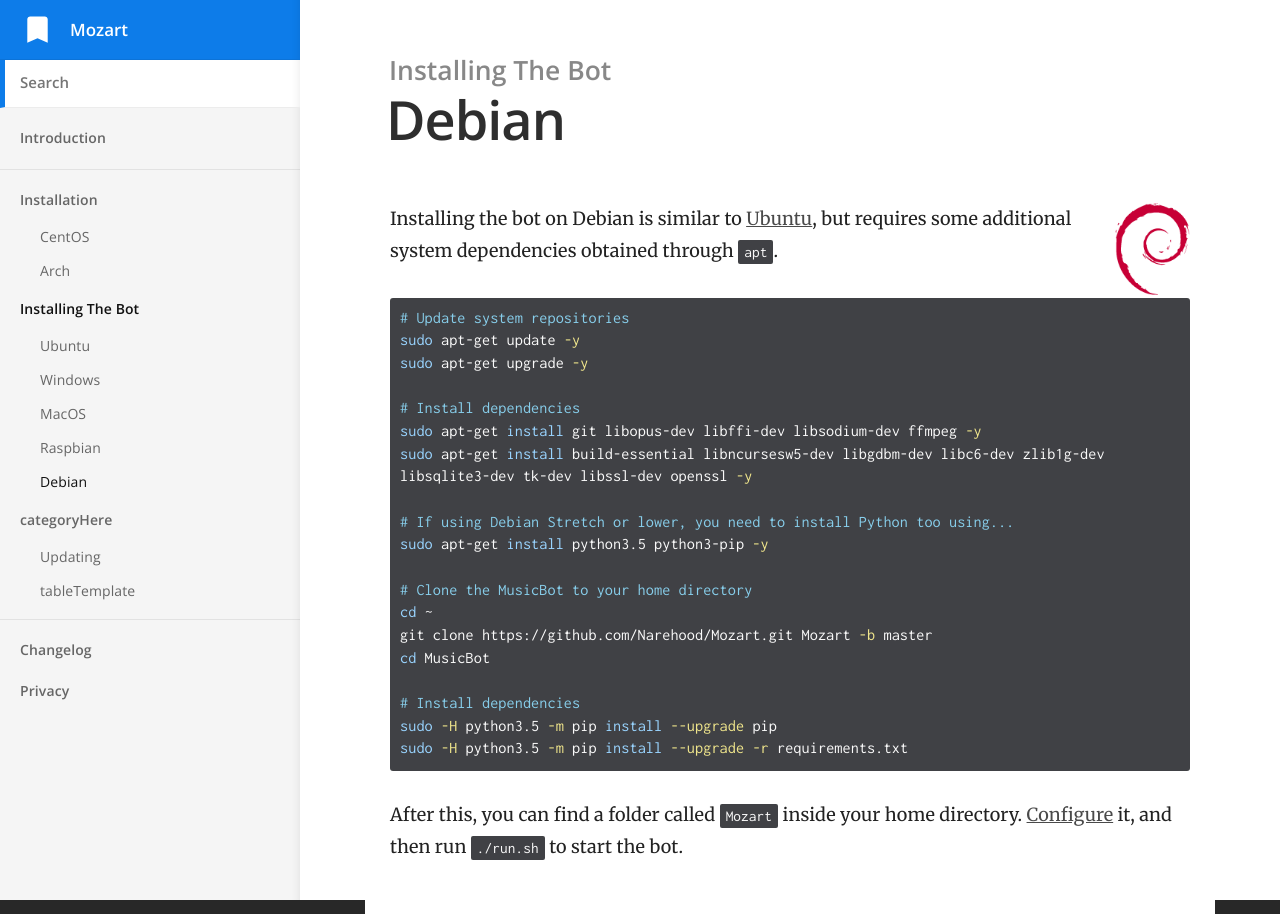
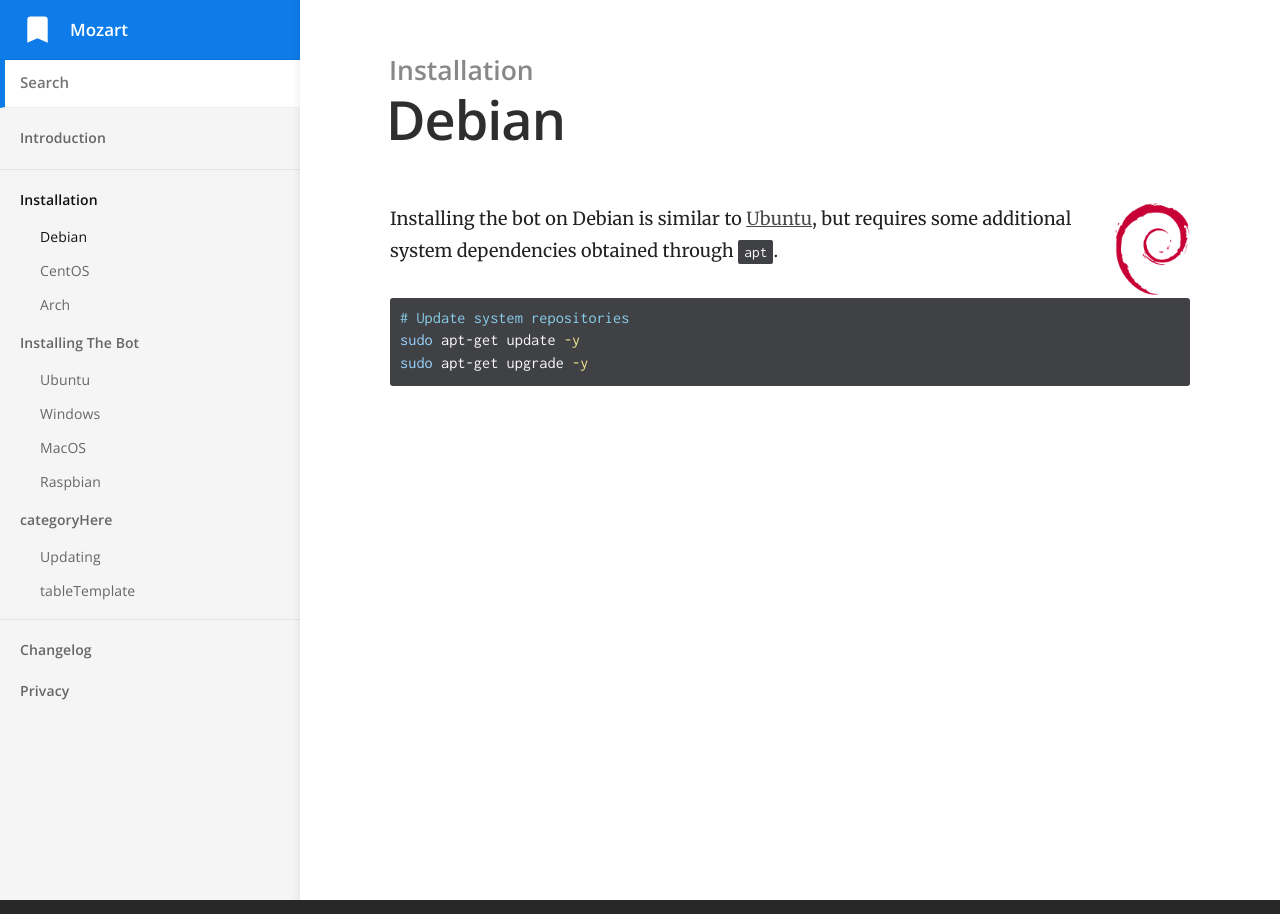
Before and after one commit to Narehood/DocTemplate, a Jekyll site: the page built from _docs/installing/debian.md, in a window 1280 px wide. Built offline with Jekyll 4.4.1, drawn with Linux system fonts in a browser that asks for light colours.

Commit message:
Update debian.md

```diff
--- a/_docs/installing/debian.md
+++ b/_docs/installing/debian.md
@@ -1,6 +1,6 @@
 ---
 title: Debian
-category: Installing The Bot
+category: Installation
 order: 5
 ---
 
@@ -12,22 +12,4 @@
 # Update system repositories
 sudo apt-get update -y
 sudo apt-get upgrade -y
-
-# Install dependencies
-sudo apt-get install git libopus-dev libffi-dev libsodium-dev ffmpeg -y
-sudo apt-get install build-essential libncursesw5-dev libgdbm-dev libc6-dev zlib1g-dev libsqlite3-dev tk-dev libssl-dev openssl -y
-
-# If using Debian Stretch or lower, you need to install Python too using...
-sudo apt-get install python3.5 python3-pip -y
-
-# Clone the MusicBot to your home directory
-cd ~
-git clone https://github.com/Narehood/Mozart.git Mozart -b master
-cd MusicBot
-
-# Install dependencies
-sudo -H python3.5 -m pip install --upgrade pip
-sudo -H python3.5 -m pip install --upgrade -r requirements.txt
 ~~~
-
-After this, you can find a folder called `Mozart` inside your home directory. [Configure]({{ site.baseurl }}/using/configuration) it, and then run `./run.sh` to start the bot.
```
